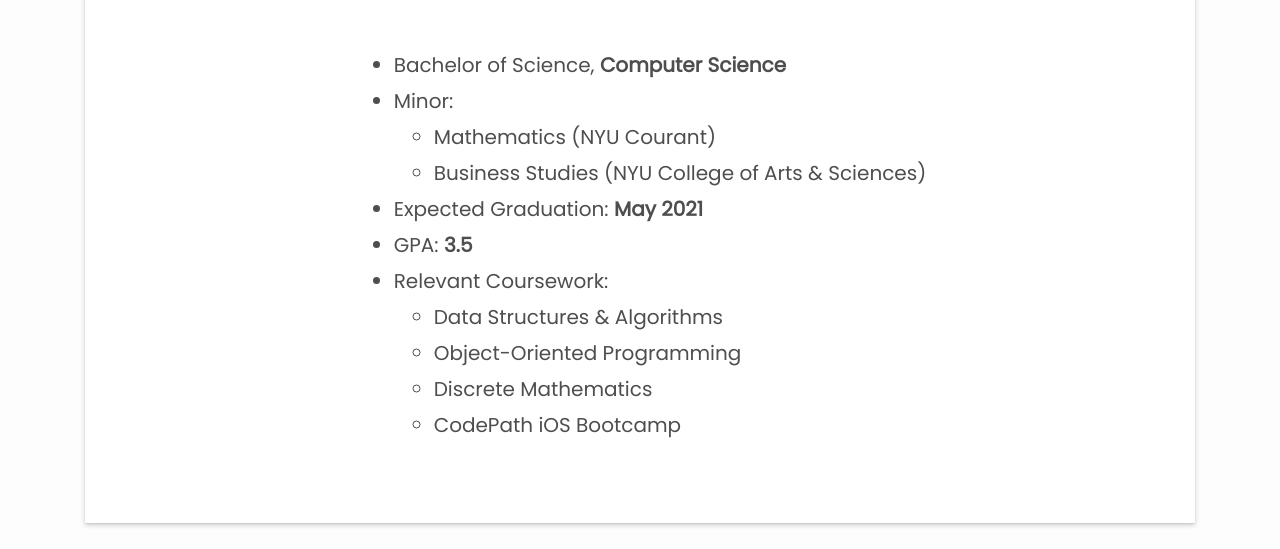
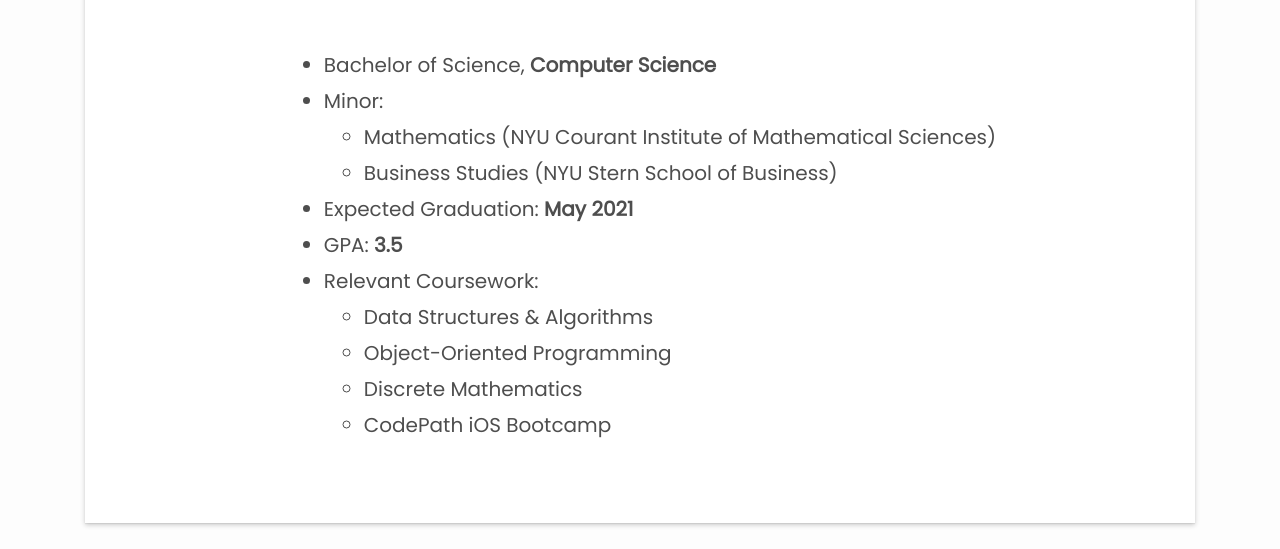
Before and after one commit to kev-chen0/kev-chen0.github.io, a plain HTML site: page index.html in a window 1280 px wide. Shown: the part 1740-2289 px from the top of the page. Drawn offline with nearby package versions, Linux system fonts and the light colour scheme; files whose address does not match are found by name.

Commit message:
Update index.html

```diff
--- a/index.html
+++ b/index.html
@@ -176,8 +176,8 @@
                       <li>Bachelor of Science, <strong><strong>Computer Science</strong></strong></li>
                       <li>Minor:
                         <ul>
-                          <li>Mathematics (NYU Courant)</li>
-                          <li>Business Studies (NYU College of Arts & Sciences)</li>
+                          <li>Mathematics (NYU Courant Institute of Mathematical Sciences)</li>
+                          <li>Business Studies (NYU Stern School of Business)</li>
                         </ul>
                       <li>Expected Graduation: <strong><strong>May 2021</strong></strong></li>
                       <li>GPA: <strong><strong>3.5</strong></strong></li>
```
